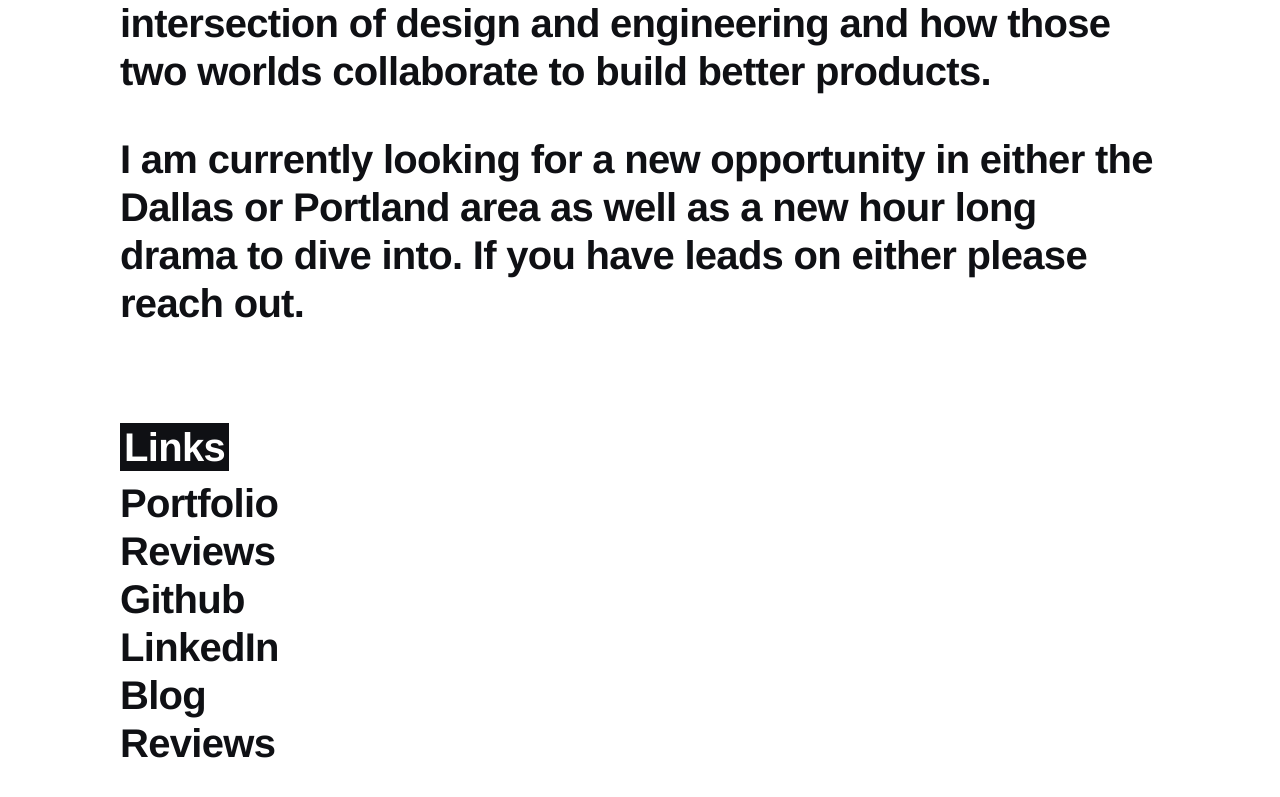
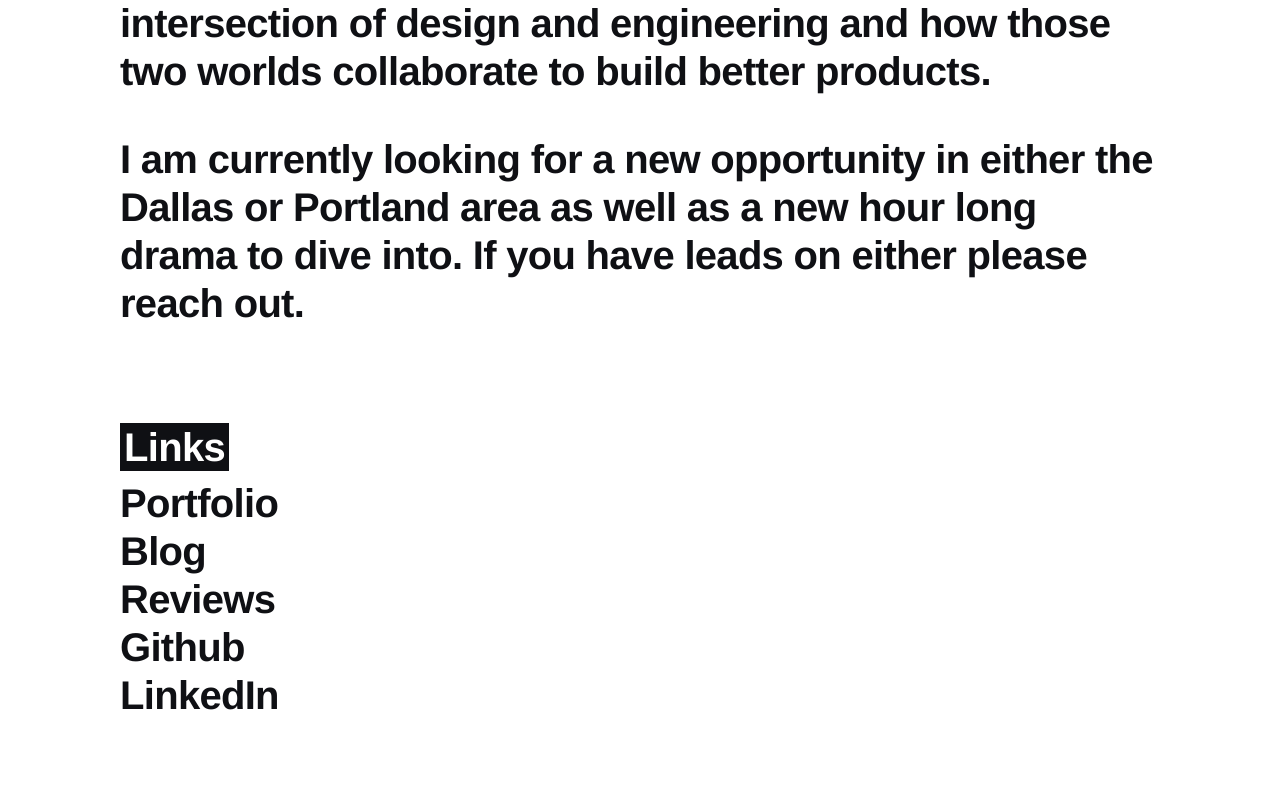
Before and after one commit to rttnbrgr/homebase, a Next.js app: page / in a window 1280 px wide. Shown: the part 809-1606 px from the top of the page. Built offline with nearby package versions, Linux system fonts and the light colour scheme.

Commit message:
update links

```diff
--- a/pages/index.tsx
+++ b/pages/index.tsx
@@ -75,9 +75,14 @@ const Index = ({}: Props) => {
                 </a>
               </li>
               <li className={styles["list-item"]}>
-                <a className={styles.link} href="https://review.rttnbrgr.com/">
-                  Reviews
-                </a>
+                <Link href="/blog">
+                  <a className={styles.link}>Blog</a>
+                </Link>
+              </li>
+              <li className={styles["list-item"]}>
+                <Link href="/reviews">
+                  <a className={styles.link}>Reviews</a>
+                </Link>
               </li>
               <li className={styles["list-item"]}>
                 <a className={styles.link} href="https://github.com/rttnbrgr">
@@ -91,16 +96,6 @@ const Index = ({}: Props) => {
                 >
                   LinkedIn
                 </a>
-              </li>
-              <li className={styles["list-item"]}>
-                <Link href="/blog">
-                  <a className={styles.link}>Blog</a>
-                </Link>
-              </li>
-              <li className={styles["list-item"]}>
-                <Link href="/reviews">
-                  <a className={styles.link}>Reviews</a>
-                </Link>
               </li>
             </ul>
           </div>
```
